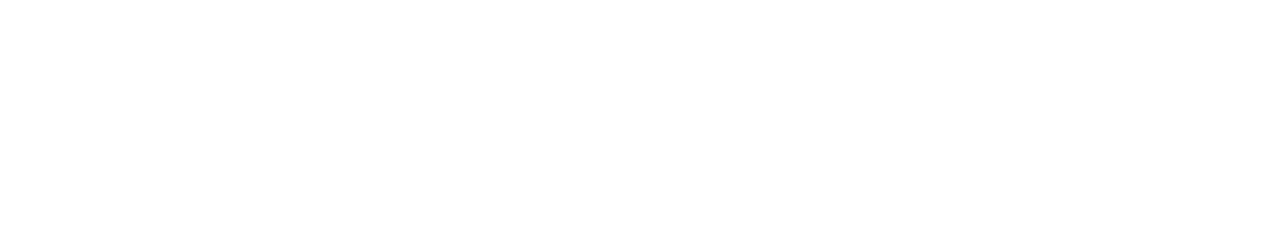
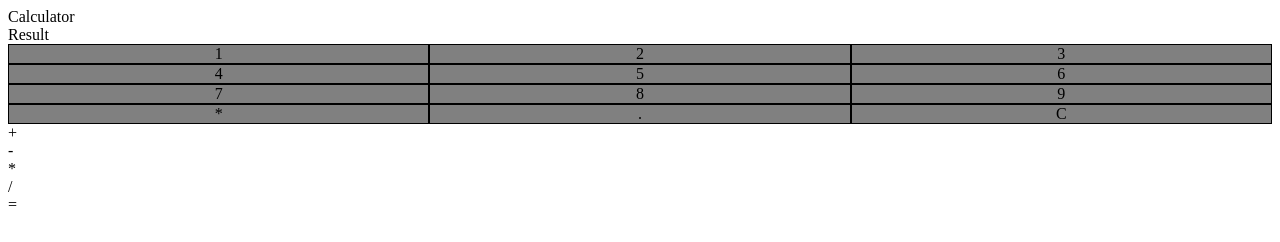
Before and after one commit to eduarmarin/calculator, a plain HTML site: page index.html in a window 1280 px wide. Drawn offline with Linux system fonts and the light colour scheme.

Commit message:
Add the grid squeleton, created number by javascript finction

```diff
--- a/index.html
+++ b/index.html
@@ -7,9 +7,28 @@
     <meta name="viewport" content="width=device-width, initial-scale=1.0">
     <title>Calculator</title>
     <link rel="stylesheet" href="style.css">
-    <script src="main.js"></script>
   </head>
   <body>
-
+    <div class="calculator">Calculator</div>
+        <div class="result">Result</div>
+        <div class="buttons">
+            <div class="nums">
+                <div class="digitos"></div>
+                <!-- <div class="cero">
+                  <div class="ceros">.</div>
+                  <div class="ceros">0</div>
+                  <div class="ceros">C</div>
+                </div> -->
+            </div>
+            <div class="operator">
+              <div class="operators">+</div>
+              <div class="operators">-</div>
+              <div class="operators">*</div>
+              <div class="operators">/</div>
+              <div class="operators">=</div>
+            </div>
+        </div>
+    </div>
+    <script src="main.js"></script>
   </body>
 </html>
--- a/main.js
+++ b/main.js
@@ -0,0 +1,13 @@
+const digitos = document.querySelector('.digitos');
+
+digitos.style.setProperty('--grid-rows', 3);
+digitos.style.setProperty('--grid-cols', 3);
+  for (c = 0; c < 12; c++) {
+    var cell = document.createElement('div');
+    cell.classList.add('grid-item');
+    cell.textContent = c+1;
+    digitos.appendChild(cell);
+    if (c==9){cell.textContent = '*'}
+    if (c==10){cell.textContent = '.'}
+    if (c==11){cell.textContent = 'C'}
+  };
--- a/style.css
+++ b/style.css
@@ -0,0 +1,20 @@
+:root {
+    --grid-cols: 1;
+    --grid-rows: 1;
+  }
+ .digitos {
+    display: grid;
+    grid-template-rows: repeat(var(--grid-rows), 1fr);
+    grid-template-columns: repeat(var(--grid-cols), 1fr);
+    /*box-shadow: 0.4em -0 .4em gray, -0.4em 0 .4em gray;*/
+  }
+  .cero {
+    display: grid;
+  }
+  .grid-item,
+  .ceros {
+    border: 1px solid black;
+    /*padding: 1em;*/
+    text-align: center;
+    background-color: gray;
+  }
```
